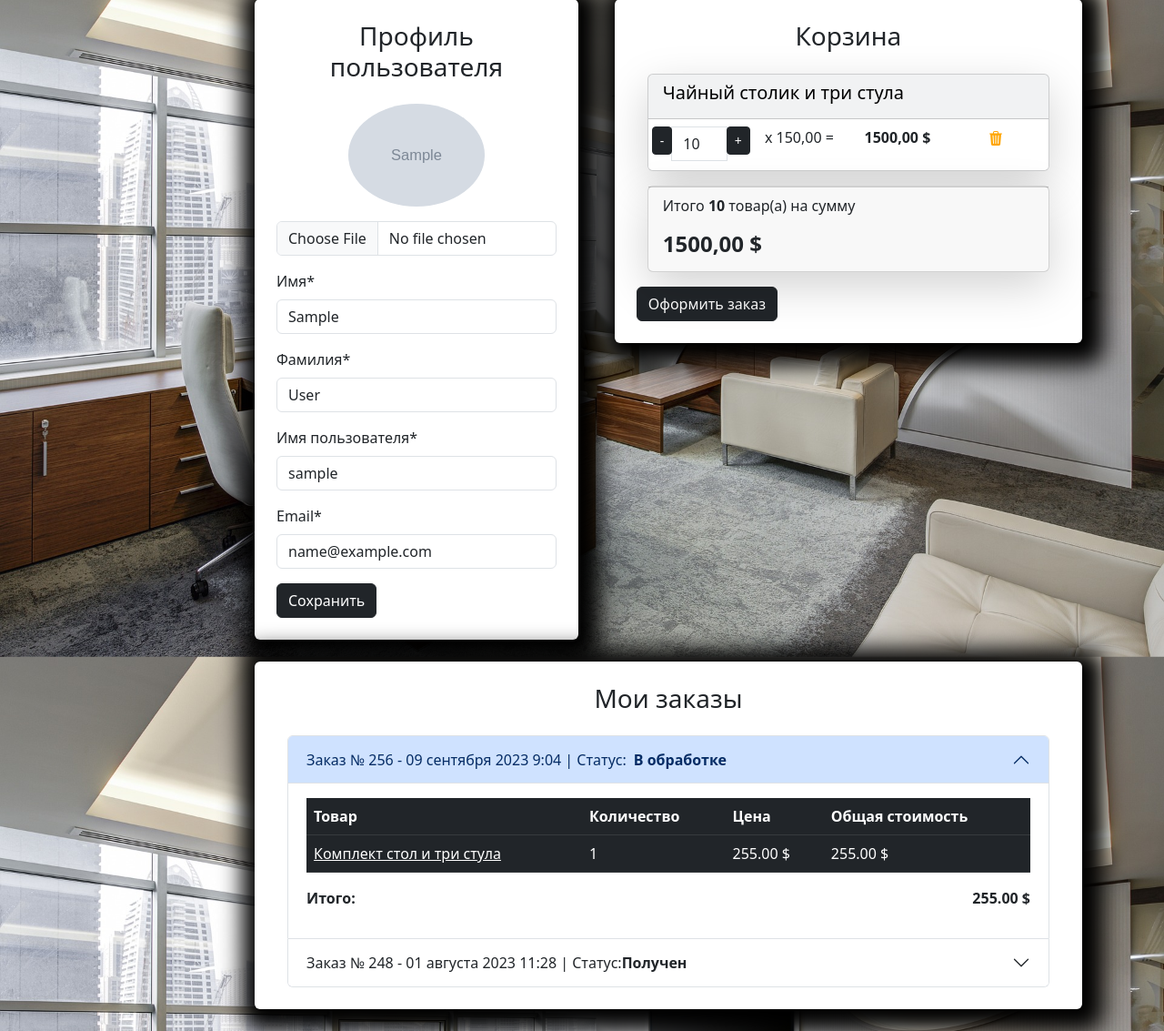
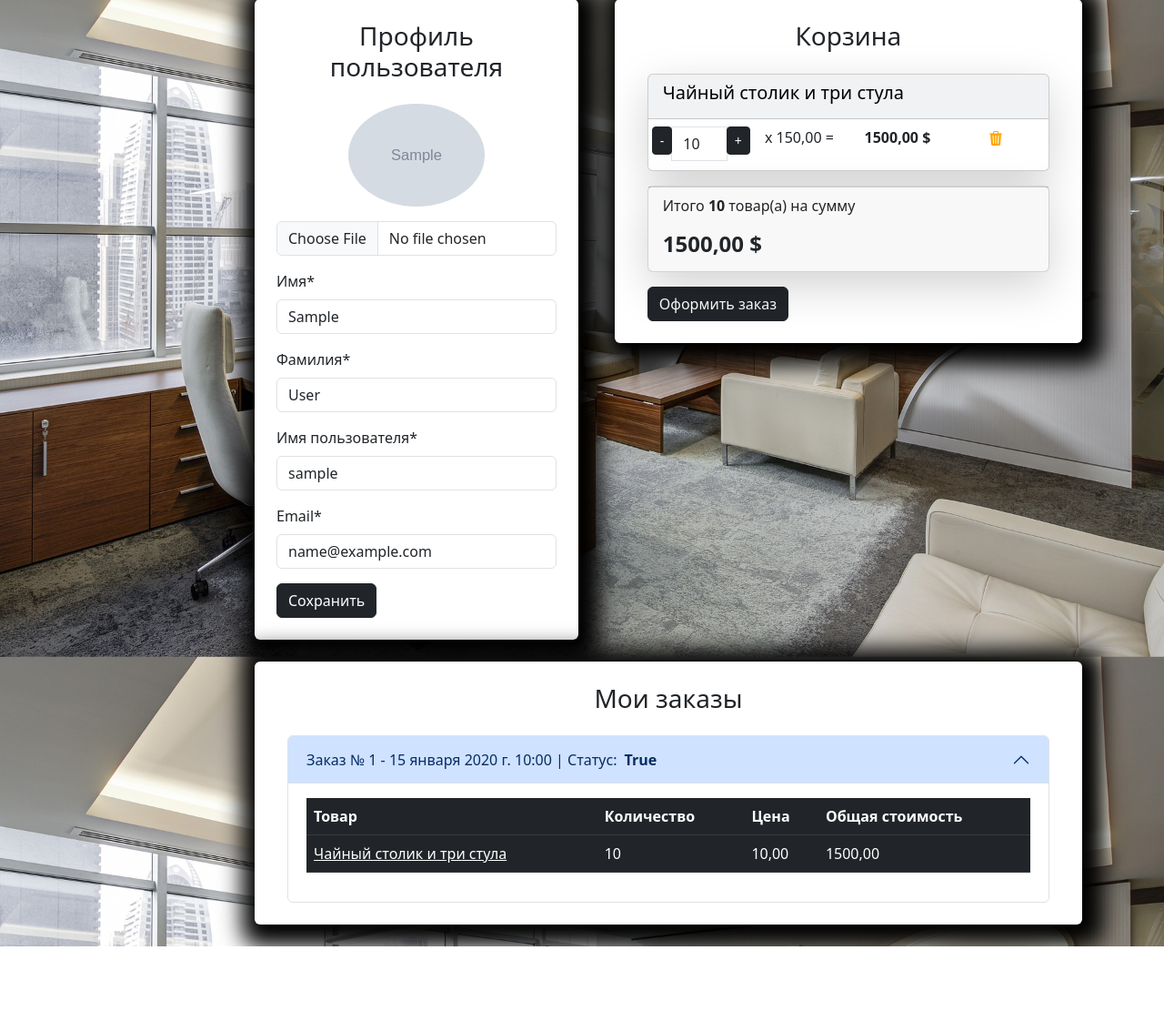
Before and after one commit to gilmanchik/shop, a Django app: page /user/profile/ in a window 1280 px wide. Shown: the part 133-1266 px from the top of the page at 91% size. After the commit the page ends 1173 px from the top, so only its background shows below. Run offline with Django 4.2, Linux system fonts and the light colour scheme; a user stored in the database is signed in; data comes from the database, SQL or seed files in the repository; tables that the repository leaves empty hold one stand-in row (values such as "Sample post"); grey boxes marked "Sample" are stand-in pictures; some libraries are stand-ins or nearby versions.

Commit message:
final edits 2 video

```diff
--- a/carts/templates/carts/includes/included_cart.html
+++ b/carts/templates/carts/includes/included_cart.html
@@ -49,3 +49,8 @@
 		<h4 class="float-left"><strong>{{ carts.total_price }} $</strong></h4>
 	</div>
 </div>
+{% if carts and not order %}
+<a class="btn btn-dark" href="{% url 'orders:create_order' %}">
+	Оформить заказ
+</a>
+{% endif %}
--- a/carts/utils.py
+++ b/carts/utils.py
@@ -3,7 +3,8 @@ from carts.models import Cart
 
 def get_user_carts(request):
     if request.user.is_authenticated:
-        return Cart.objects.filter(user=request.user)
+        return Cart.objects.filter(user=request.user).select_related('products')
+
     if not request.session.session_key:
         request.session.create()
-    return Cart.objects.filter(session_key=request.session.session_key)
+    return Cart.objects.filter(session_key=request.session.session_key).select_related('products')
--- a/orders/views.py
+++ b/orders/views.py
@@ -1,4 +1,5 @@
 from django.contrib import messages
+from django.contrib.auth.decorators import login_required
 from django.core.exceptions import ValidationError
 from django.db import transaction
 from django.shortcuts import render, redirect
@@ -8,6 +9,7 @@ from .forms import CreatedOrderForm
 from .models import Order, OrderItem
 
 
+@login_required
 def create_order(request):
     if request.method == 'POST':
         form = CreatedOrderForm(data=request.POST)
@@ -58,6 +60,7 @@ def create_order(request):
         form = CreatedOrderForm(initial=initial)
     context = {
         'title': 'Оформление заказа',
-        'form': form
+        'form': form,
+        'order': True
     }
     return render(request, 'orders/create_order.html', context)
--- a/templates/includes/cart_button.html
+++ b/templates/includes/cart_button.html
@@ -27,11 +27,6 @@
 					{% include 'carts/includes/included_cart.html' %}
 					<!-- Закончилась разметка корзины -->
 				</div>
-				{% if carts %}
-					<a class="btn btn-dark" href="{% url 'orders:create_order' %}">
-						Оформить заказ
-					</a>
-				{% endif %}
 			</div>
 		</div>
 	</div>
--- a/users/templates/users/profile.html
+++ b/users/templates/users/profile.html
@@ -94,11 +94,6 @@
 						{% include 'carts/includes/included_cart.html' %}
 						<!-- Закончилась разметка корзины -->
 					</div>
-				{% if carts %}
-					<a class="btn btn-dark" href="orders/create_order.html">
-						Оформить заказ
-					</a>
-				{% endif %}
 				</div>
 			</div>
 			<!-- Оформленные заказы -->
@@ -108,16 +103,14 @@
 					<!-- Разметка заказов -->
 					<div class="container">
                         <div class="accordion" id="accordionExample">
+                            {% for order in orders %}
                             <div class="accordion-item">
-								<h2 class="accordion-header" id="heading1">
-									<button class="accordion-button" type="button" data-bs-toggle="collapse"
-											data-bs-target="#collapse1" aria-expanded="false" aria-controls="collapse1">
-										Заказ № 256 - 09 сентября 2023 9:04 | Статус:<strong class="mx-2"> В
-										обработке</strong>
+                                <h2 class="accordion-header" id="heading{{ order.id }}">
+                                    <button class="accordion-button {% if order != orders.0 %}collapsed{% endif %}" type="button" data-bs-toggle="collapse" data-bs-target="#collapse{{ order.id }}" aria-expanded="false" aria-controls="collapse{{ order.id }}">
+                                        Заказ № {{ order.id }} - {{ order.created_timestamp }} | Статус: <strong class="mx-2">{{order.requires_delivery}}</strong>
                                     </button>
                                 </h2>
-								<div id="collapse1" class="accordion-collapse collapse show" aria-labelledby="heading1"
-									 data-bs-parent="#accordionExample">
+                                <div id="collapse{{ order.id }}" class="accordion-collapse collapse {% if order == orders.0 %}show{% endif %}" aria-labelledby="heading{{ order.id }}" data-bs-parent="#accordionExample">
                                     <div class="accordion-body">
                                         <table class="table table-dark table-hover">
                                             <thead>
@@ -129,55 +122,21 @@
                                                 </tr>
                                             </thead>
                                             <tbody>
+                                                {% for item in order.orderitem_set.all %}
                                                 <tr>
-												<td><a class="text-white" href="#">Комплект стол и три стула</a></td>
-												<td>1</td>
-												<td>255.00 $</td>
-												<td>255.00 $</td>
+                                                    <td><a class="text-white" href="{% url 'goods:product' item.product.slug %}">{{ item.product.name }}</a></td>
+                                                    <td>{{ item.quantity }}</td>
+                                                    <td>{{ item.price }}</td>
+                                                    <td>{{ item.products_price }}</td>
 
                                                 </tr>
-											</tbody>
-										</table>
-										<div class="d-flex justify-content-between">
-											<p><strong>Итого:</strong></p>
-											<p><strong>255.00 $</strong></p>
-
-										</div>
-									</div>
-								</div>
-							</div>
-							<div class="accordion-item">
-								<h2 class="accordion-header" id="heading2">
-									<button class="accordion-button collapsed" type="button" data-bs-toggle="collapse"
-											data-bs-target="#collapse2" aria-expanded="false" aria-controls="collapse2">
-										Заказ № 248 - 01 августа 2023 11:28 | Статус: <strong>Получен</strong>
-									</button>
-								</h2>
-								<div id="collapse2" class="accordion-collapse collapse" aria-labelledby="heading2"
-									 data-bs-parent="#accordionExample">
-									<div class="accordion-body">
-										<table class="table table-dark table-hover">
-											<thead>
-											<tr>
-												<th>Товар</th>
-												<th>Количество</th>
-												<th>Цена</th>
-												<th>Общая стоимость</th>
-											</tr>
-											</thead>
-											<tbody>
-											<tr>
-												<td><a class="text-white" href="#">Стул офисный</a></td>
-												<td>2</td>
-												<td>30.00 $</td>
-												<td>60.00 $</td>
-
-											</tr>
+                                                {% endfor %}
                                             </tbody>
                                         </table>
                                     </div>
                                 </div>
                             </div>
+                            {% endfor %}
                         </div>
                     </div>
 					<!-- Закончилась разметка заказов -->
--- a/users/templates/users/users_cart.html
+++ b/users/templates/users/users_cart.html
@@ -17,11 +17,6 @@
 					{% include 'carts/includes/included_cart.html' %}
 					<!-- Закончилась разметка корзины -->
 				</div>
-				{% if carts %}
-					<a class="btn btn-dark" href="orders/create_order.html">
-						Оформить заказ
-					</a>
-				{% endif %}
 			</div>
 		</div>
 	</div>
--- a/users/views.py
+++ b/users/views.py
@@ -1,9 +1,11 @@
 from django.contrib import auth, messages
 from django.contrib.auth.decorators import login_required
+from django.db.models import Prefetch
 from django.http import HttpResponseRedirect
 from django.shortcuts import render, redirect
 from django.urls import reverse
 
+from orders.models import Order, OrderItem
 from .forms import UserLoginForm, UserRegistrationForm, ProfileForm
 from carts.models import Cart
 
@@ -66,8 +68,20 @@ def profile(request):
             return HttpResponseRedirect(reverse('users:profile'))
     else:
         form = ProfileForm(instance=request.user)
+
+    orders = (
+        Order.objects.filter(user=request.user).prefetch_related(
+            Prefetch(
+                'orderitem_set',
+                queryset=OrderItem.objects.select_related('product')
+            )
+        )
+        .order_by('-id')
+    )
     context = {
-        'form': form
+        'title': 'Личный кабинет',
+        'form': form,
+        'orders': orders
     }
     return render(request, 'users/profile.html', context)
 
@@ -75,6 +89,7 @@ def profile(request):
 def users_cart(request):
     return render(request, 'users/users_cart.html')
 
+
 @login_required
 def logout(request):
     messages.success(request, f'До свидания {request.user.username}')
```
Lines whose indentation alone changed are shown as unchanged.
